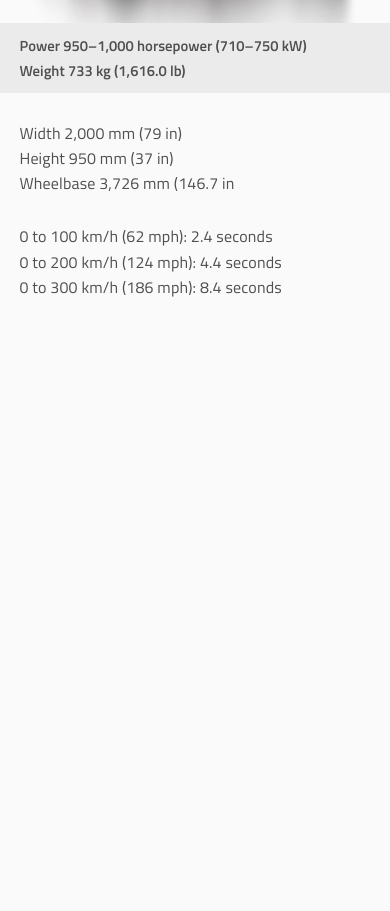
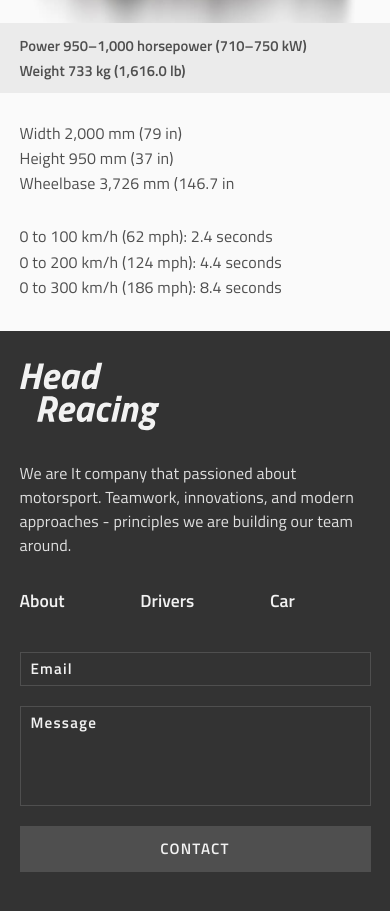
Before and after one commit to 19username95/formula1_ui, a website: page app/index.html in a window 390 px wide. Shown: the part 2750-3661 px from the top of the page. Before the commit the page ends 3050 px from the top, so only its background shows below. Drawn offline with Linux system fonts and the light colour scheme.

Commit message:
footer mobile

```diff
--- a/app/data.json
+++ b/app/data.json
@@ -17,7 +17,7 @@
       "imageUrl": "/img/hw-driver-stig-1.jpg",
       "position": "Senior racing driver",
       "firstName": "Jonny",
-      "lastName": "FIgmov",
+      "lastName": "Figmov",
       "races": 46,
       "wins": 0,
       "polePositions": 0,
--- a/app/index.html
+++ b/app/index.html
@@ -7,7 +7,8 @@
   <meta http-equiv="X-UA-Compatible" content="ie=edge">
   <title>Document</title>
   <link rel="stylesheet" href="css/styles.min.css">
-  <link href="https://fonts.googleapis.com/css2?family=Titillium+Web:ital,wght@0,400;0,600;1,700&display=swap" rel="stylesheet">
+  <link href="https://fonts.googleapis.com/css2?family=Titillium+Web:ital,wght@0,400;0,600;1,700&display=swap"
+        rel="stylesheet">
   <script defer src="js/scripts.min.js"></script>
 </head>
 <body>
@@ -30,7 +31,7 @@
               <a href="#about" class="header__link">About</a>
             </li>
             <li>
-              <a href="#" class="header__link">Drivers</a>
+              <a href="#drivers" class="header__link">Drivers</a>
             </li>
             <li>
               <a href="#car" class="header__link">Car</a>
@@ -111,5 +112,35 @@
       </div>
     </section>
   </main>
+  <footer>
+    <div class="footer__about">
+      <img class="footer__logo" alt="logo" src="img/hw-logo.svg">
+      <p>We are It company that passioned about motorsport. Teamwork,
+        innovations, and modern approaches - principles we are
+        building our team around.</p>
+    </div>
+    <div class="footer__navigation">
+      <nav class="footer__menu">
+        <ul class="footer__list">
+          <li>
+            <a href="#about" class="footer__link">About</a>
+          </li>
+          <li>
+            <a href="#drivers" class="footer__link">Drivers</a>
+          </li>
+          <li>
+            <a href="#car" class="footer__link">Car</a>
+          </li>
+        </ul>
+      </nav>
+    </div>
+    <form class="footer__form" action="/">
+      <label for="user-email"></label>
+      <textarea rows="1" id="user-email" name="email" placeholder="Email"></textarea>
+      <label for="user-message"></label>
+      <textarea rows="3" id="user-message" name="message" placeholder="Message"></textarea>
+      <button type="submit">Contact</button>
+    </form>
+  </footer>
 </body>
 </html>
--- /dev/null
+++ b/app/scss/_footer.scss
@@ -0,0 +1,89 @@
+@import "variables";
+
+footer {
+  margin-top: $section-margin-top-mobile;
+  padding: 8% 5%;
+  display: flex;
+  flex-direction: column;
+  background-color: $footer-background-color;
+
+  .footer__about {
+    color: $footer-color;
+    font-size: 1em;
+    font-weight: 400;
+    line-height: 150%;
+    letter-spacing: 0.01em;
+
+    .footer__logo {
+      width: 40%;
+      max-width: 150px;
+    }
+
+    p {
+      margin: 7% 0 0 0;
+    }
+  }
+
+  .footer__navigation {
+    .footer__menu {
+      .footer__list {
+        display: flex;
+        flex-direction: row;
+        justify-content: space-between;
+        list-style: none;
+        padding: 0;
+        margin: 8% 0;
+        font-weight: 600;
+        font-size: 1.1em;
+        line-height: 178%;
+
+        li {
+          flex-grow: 1;
+
+          .footer__link {
+            color: $footer-form-color;
+            text-decoration: none;
+          }
+        }
+      }
+    }
+  }
+
+  .footer__form {
+    * {
+      margin: 2% 0;
+      width: 100%;
+      border-color: $gray;
+      border-width: 1px;
+      color: $footer-form-color;
+      background-color: transparent;
+      outline: none;
+      font-family: $font-family-titillium-web;
+      font-size: 0.95em;
+      font-weight: 600;
+      letter-spacing: 0.08em;
+      line-height: 214%;
+      box-sizing: border-box;
+    }
+
+    label {
+      display: none;
+    }
+    textarea {
+      padding: 0 10px;
+      resize: none;
+    }
+    textarea::placeholder {
+      color: $footer-form-color;
+    }
+
+    button {
+      border: none;
+      background-color: $footer-button-color;
+      padding: 2% 0;
+      font-weight: bold;
+      letter-spacing: 0.08em;
+      text-transform: uppercase;
+    }
+  }
+}
--- a/app/scss/_variables.scss
+++ b/app/scss/_variables.scss
@@ -35,5 +35,13 @@ $header-color: $white;
 $header-size: 60px;
 $header-burger-menu-color: $white;
 
+// footer
+$footer-background-color: $dark-gray;
+$footer-button-color: $gray;
+$footer-color: #E0E0E0;
+$footer-form-color: $white;
+$footer-form-border-color: $footer-button-color;
+
+
 // car
 $car-main-info-background: $middle-gray;
--- a/app/scss/main.scss
+++ b/app/scss/main.scss
@@ -6,3 +6,4 @@
 @import "header";
 @import "main-block";
 @import "drivers";
+@import "footer";
```
Also changed, not shown: app/css/styles.min.css.
